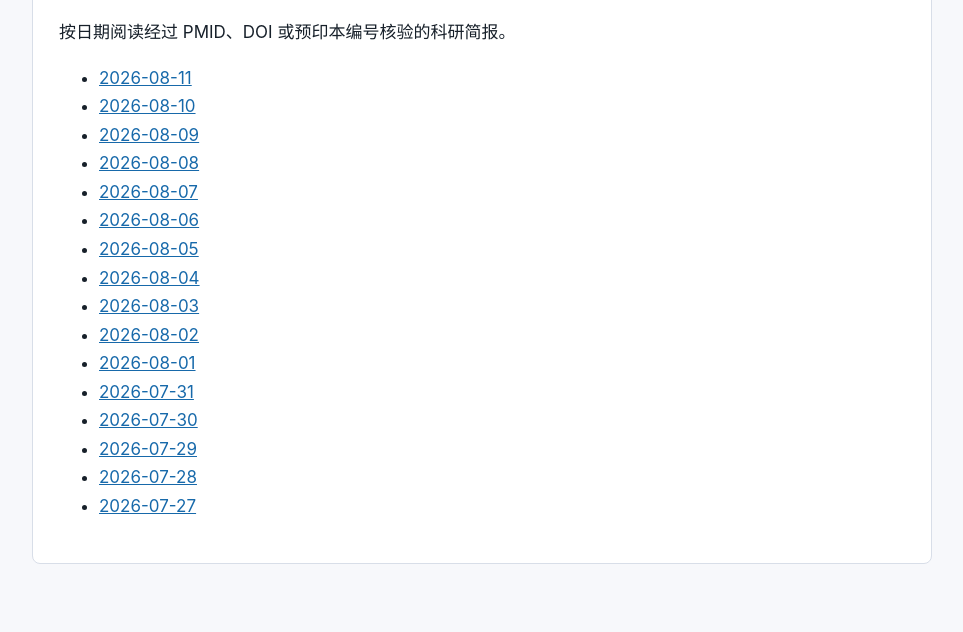
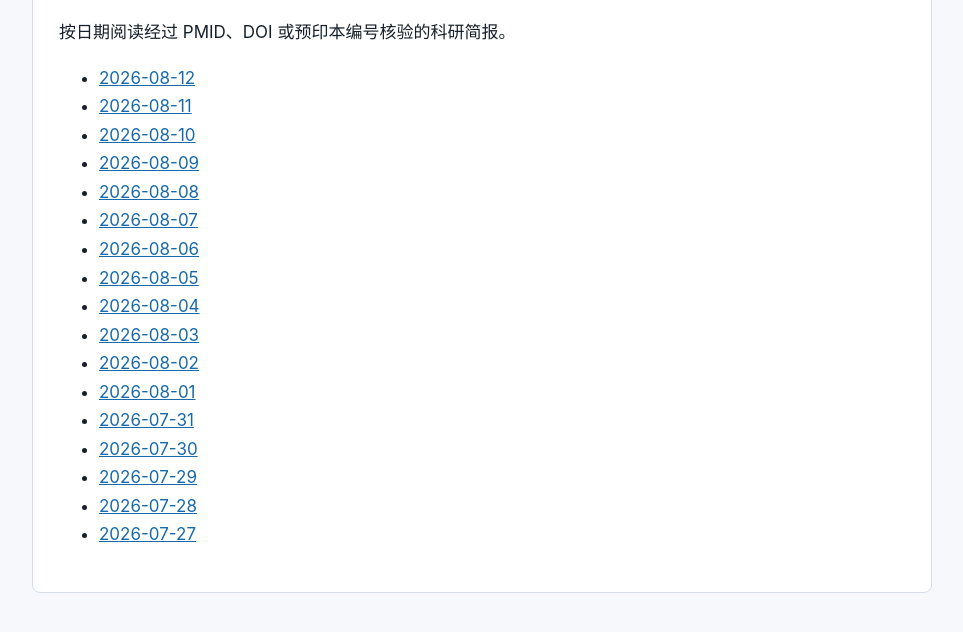
Before and after one commit to AnnXfw/editing-frontier-pages, a plain HTML site: page daily-editing-briefs/index.html in a window 1280 px wide. Shown: the part 122-754 px from the top of the page, without its empty margins (158-1121 px from the left). Drawn offline with Linux system fonts and the light colour scheme.

Commit message:
Publish editing brief for 2026-08-12

```diff
--- a/daily-editing-briefs/index.html
+++ b/daily-editing-briefs/index.html
@@ -17,6 +17,7 @@
     <h1>每日基因编辑与靶向降解简报</h1>
     <p>按日期阅读经过 PMID、DOI 或预印本编号核验的科研简报。</p>
     <ul>
+      <li><a href="reader.html?date=2026-08-12">2026-08-12</a></li>
       <li><a href="reader.html?date=2026-08-11">2026-08-11</a></li>
       <li><a href="reader.html?date=2026-08-10">2026-08-10</a></li>
       <li><a href="reader.html?date=2026-08-09">2026-08-09</a></li>
```
Also changed, not shown: 1 other file.
